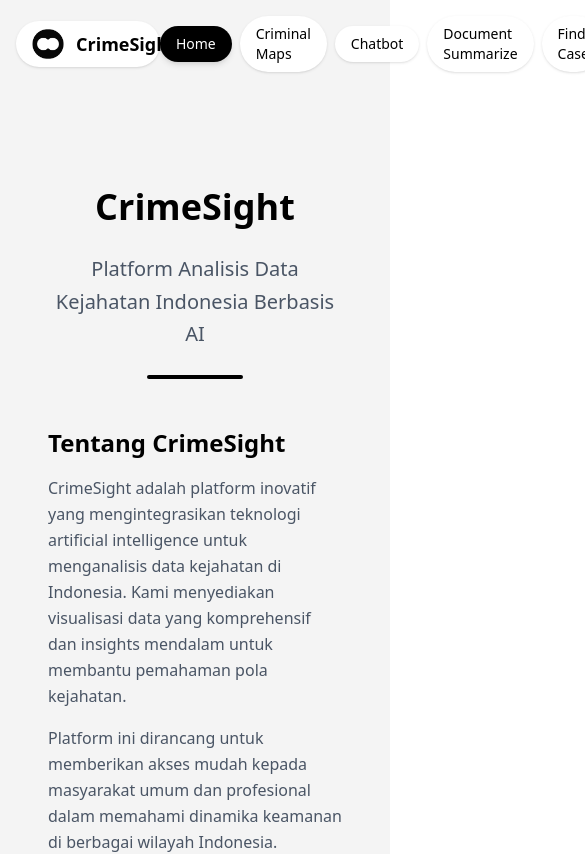
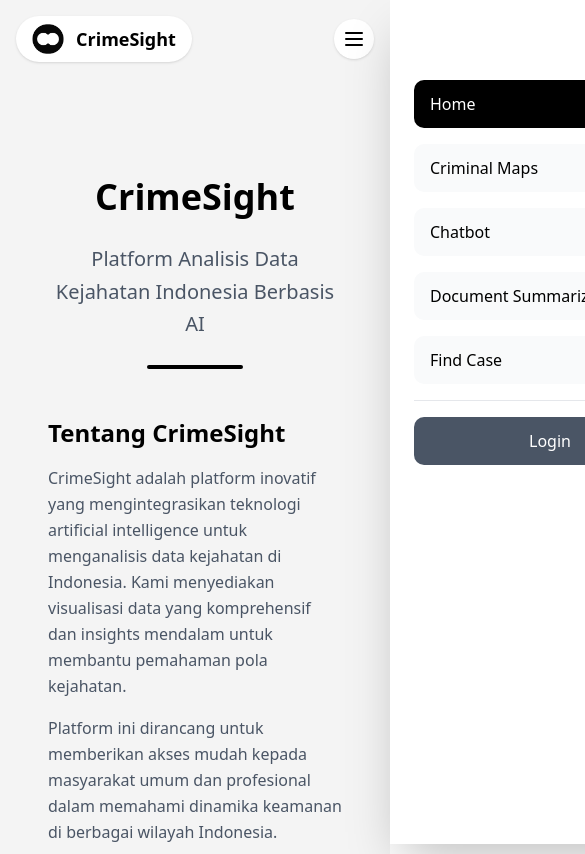
Before and after one commit to meinhere/crime-sight-fe, a Next.js app: page / in a window 390 px wide. Shown: the top 854 px of the page, 585 px wide, since content can reach past the window. Built offline with nearby package versions, Linux system fonts and the light colour scheme.

Commit message:
fix(navbar): memperbaiki responsivitas

```diff
--- a/components/public-navbar.tsx
+++ b/components/public-navbar.tsx
@@ -3,9 +3,12 @@
 import Image from 'next/image'
 import Link from 'next/link'
 import { usePathname } from 'next/navigation'
+import { useState } from 'react'
+import { IconMenu2, IconX } from '@tabler/icons-react'
 
 export function PublicNavbar() {
     const pathname = usePathname()
+    const [isMobileMenuOpen, setIsMobileMenuOpen] = useState(false)
 
     const navItems = [
         { name: 'Home', href: '/' },
@@ -23,16 +26,27 @@ export function PublicNavbar() {
         return pathname.startsWith(href)
     }
 
+    // Close mobile menu when link is clicked
+    const handleLinkClick = () => {
+        setIsMobileMenuOpen(false)
+    }
+
     return (
-        <nav className="px-4 py-4">
+        <nav className="px-4 py-4 relative">
             <div className="container mx-auto">
                 <div className="flex items-center justify-between">
-                    <Link href="/" className="flex items-center space-x-3 bg-white rounded-full px-4 py-2 shadow-sm hover:shadow-md transition-shadow">
+                    {/* Logo */}
+                    <Link
+                        href="/"
+                        className="flex items-center space-x-3 bg-white rounded-full px-4 py-2 shadow-sm hover:shadow-md transition-shadow z-50 relative"
+                        onClick={handleLinkClick}
+                    >
                         <Image src="/images/logo.png" alt="Logo" width={32} height={32} />
                         <span className="text-lg font-semibold text-black">CrimeSight</span>
                     </Link>
 
-                    <div className="flex items-center space-x-2">
+                    {/* Desktop Navigation */}
+                    <div className="hidden lg:flex items-center space-x-2">
                         {navItems.map((item) => (
                             <Link
                                 key={item.name}
@@ -53,7 +67,109 @@ export function PublicNavbar() {
                             Login
                         </Link>
                     </div>
+
+                    {/* Tablet Navigation (medium screens) */}
+                    <div className="hidden md:flex lg:hidden items-center space-x-1">
+                        {navItems.slice(0, 3).map((item) => (
+                            <Link
+                                key={item.name}
+                                href={item.href}
+                                className={`px-3 py-2 rounded-full text-xs font-medium transition-all duration-200 ${isActive(item.href)
+                                        ? 'bg-black text-white shadow-md'
+                                        : 'bg-white text-black hover:bg-gray-50 hover:shadow-md shadow-sm'
+                                    }`}
+                            >
+                                {item.name}
+                            </Link>
+                        ))}
+
+                        {/* More menu button for tablet */}
+                        <button
+                            onClick={() => setIsMobileMenuOpen(!isMobileMenuOpen)}
+                            className="px-3 py-2 rounded-full text-xs font-medium bg-white text-black hover:bg-gray-50 hover:shadow-md shadow-sm transition-all duration-200"
+                        >
+                            More
+                        </button>
+
+                        <Link
+                            href="/login"
+                            className="px-3 py-2 rounded-full text-xs font-medium bg-gray-600 text-white hover:bg-gray-700 transition-all duration-200 ml-2"
+                        >
+                            Login
+                        </Link>
+                    </div>
+
+                    {/* Mobile Menu Button */}
+                    <button
+                        onClick={() => setIsMobileMenuOpen(!isMobileMenuOpen)}
+                        className="md:hidden bg-white rounded-full p-2 shadow-sm hover:shadow-md transition-all duration-200 z-50 relative"
+                        aria-label="Toggle menu"
+                    >
+                        {isMobileMenuOpen ? (
+                            <IconX className="w-6 h-6 text-black" />
+                        ) : (
+                            <IconMenu2 className="w-6 h-6 text-black" />
+                        )}
+                    </button>
                 </div>
+
+                {/* Mobile Menu Overlay */}
+                {isMobileMenuOpen && (
+                    <div className="fixed inset-0 bg-black bg-opacity-50 z-40 md:lg:hidden" onClick={handleLinkClick} />
+                )}
+
+                {/* Mobile Menu */}
+                <div className={`fixed top-0 right-0 h-full w-80 bg-white shadow-2xl transform transition-transform duration-300 ease-in-out z-50 md:lg:hidden ${isMobileMenuOpen ? 'translate-x-0' : 'translate-x-full'
+                    }`}>
+                    <div className="p-6 pt-20">
+                        <div className="space-y-4">
+                            {navItems.map((item) => (
+                                <Link
+                                    key={item.name}
+                                    href={item.href}
+                                    onClick={handleLinkClick}
+                                    className={`block w-full px-4 py-3 rounded-lg text-left font-medium transition-all duration-200 ${isActive(item.href)
+                                            ? 'bg-black text-white'
+                                            : 'bg-gray-50 text-black hover:bg-gray-100'
+                                        }`}
+                                >
+                                    {item.name}
+                                </Link>
+                            ))}
+
+                            <div className="pt-4 border-t border-gray-200">
+                                <Link
+                                    href="/login"
+                                    onClick={handleLinkClick}
+                                    className="block w-full px-4 py-3 rounded-lg text-center font-medium bg-gray-600 text-white hover:bg-gray-700 transition-all duration-200"
+                                >
+                                    Login
+                                </Link>
+                            </div>
+                        </div>
+                    </div>
+                </div>
+
+                {/* Tablet Dropdown Menu */}
+                {isMobileMenuOpen && (
+                    <div className="hidden md:block lg:hidden absolute top-full right-4 mt-2 w-64 bg-white rounded-lg shadow-xl border border-gray-200 z-50">
+                        <div className="p-4 space-y-2">
+                            {navItems.slice(3).map((item) => (
+                                <Link
+                                    key={item.name}
+                                    href={item.href}
+                                    onClick={handleLinkClick}
+                                    className={`block w-full px-3 py-2 rounded-lg text-left text-sm font-medium transition-all duration-200 ${isActive(item.href)
+                                            ? 'bg-black text-white'
+                                            : 'bg-gray-50 text-black hover:bg-gray-100'
+                                        }`}
+                                >
+                                    {item.name}
+                                </Link>
+                            ))}
+                        </div>
+                    </div>
+                )}
             </div>
         </nav>
     )
```
